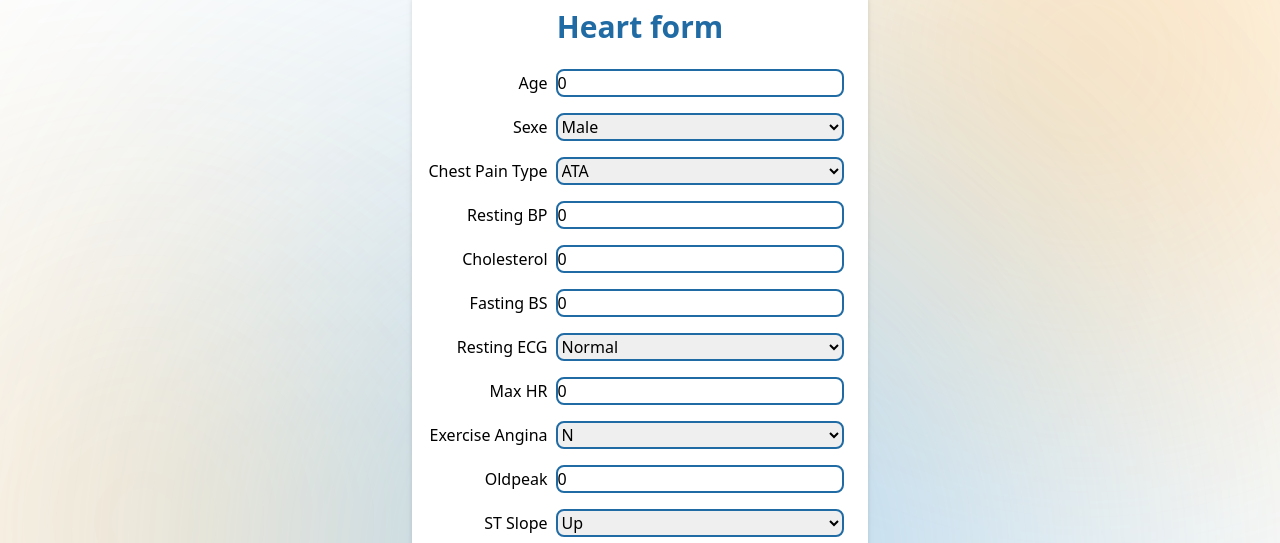
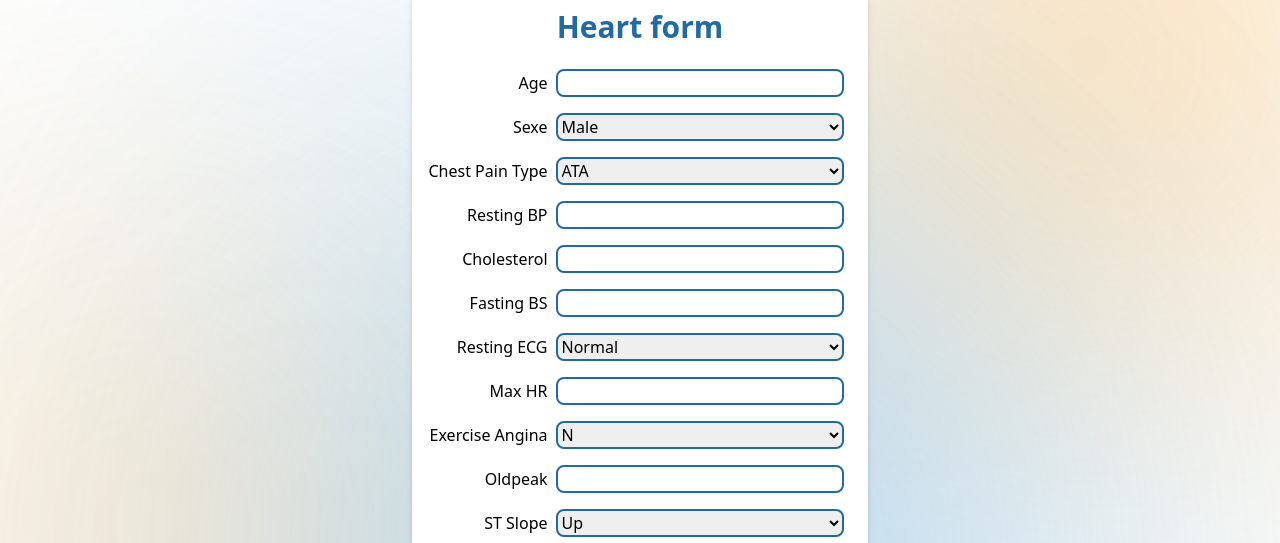
Before and after one commit to rx0f/team-x-frontend, a React (Create React App) app: page /heartform in a window 1280 px wide. Shown: the part 135-678 px from the top of the page. Built offline with nearby package versions, Linux system fonts and the light colour scheme.

Commit message:
fixing something

```diff
--- a/src/components/heartFormResultPopUp/index.js
+++ b/src/components/heartFormResultPopUp/index.js
@@ -88,10 +88,10 @@ export default function PopupHeartResult({props}) {
         <DialogContent>
           <DialogContentText id="alert-dialog-description" width = {270}>
               {
-                  (100-pourcentage)<=50 ?
-                      `Apparently, there is a chance of (${pourcentage}%) that you're getting sick.`
+                  (pourcentage)>=50 ?
+                      `There is a chance of (${100-pourcentage}%) that you're getting sick.`
                   :
-                      `There is a high chance to face heart problems (${pourcentage}%),So we highly recommand you to check one of our doctors.`
+                      `There is a high chance to face heart problems (${100-pourcentage}%),So we highly recommand you to check one of our doctors.`
               }
           </DialogContentText>
         </DialogContent>
--- a/src/pages/heartform/index.jsx
+++ b/src/pages/heartform/index.jsx
@@ -41,7 +41,6 @@ export default function HeartForm() {
             ref={ageRef}
             className="mx-2 outline-none border-2 border-dark-blue-one rounded-lg w-36 lg:w-72"
             type="number"
-            value={0}
           />
         </div>
         <div>
@@ -77,7 +76,6 @@ export default function HeartForm() {
             type="number"
             className="mx-2 outline-none border-2 border-dark-blue-one rounded-lg w-36 lg:w-72"
             required
-            value={0}
           />
         </div>
         <div>
@@ -87,7 +85,6 @@ export default function HeartForm() {
             type="number"
             className="mx-2 outline-none border-2 border-dark-blue-one rounded-lg w-36 lg:w-72"
             required
-            value={0}
           />
         </div>
         <div>
@@ -97,7 +94,6 @@ export default function HeartForm() {
             type="number"
             className="mx-2 outline-none border-2 border-dark-blue-one rounded-lg w-36 lg:w-72"
             required
-            value={0}
           />
         </div>
         <div>
@@ -117,7 +113,6 @@ export default function HeartForm() {
           <label>Max HR</label>
           <input
             ref={maxHrRef}
-            value={0}
             type="number"
             className="mx-2 outline-none border-2 border-dark-blue-one rounded-lg w-36 lg:w-72"
           />
@@ -137,7 +132,6 @@ export default function HeartForm() {
           <label>Oldpeak</label>
           <input
             ref={oldpeakRef}
-            value={0}
             type="number"
             className="mx-2 outline-none border-2 border-dark-blue-one rounded-lg w-36 lg:w-72"
           />
```
